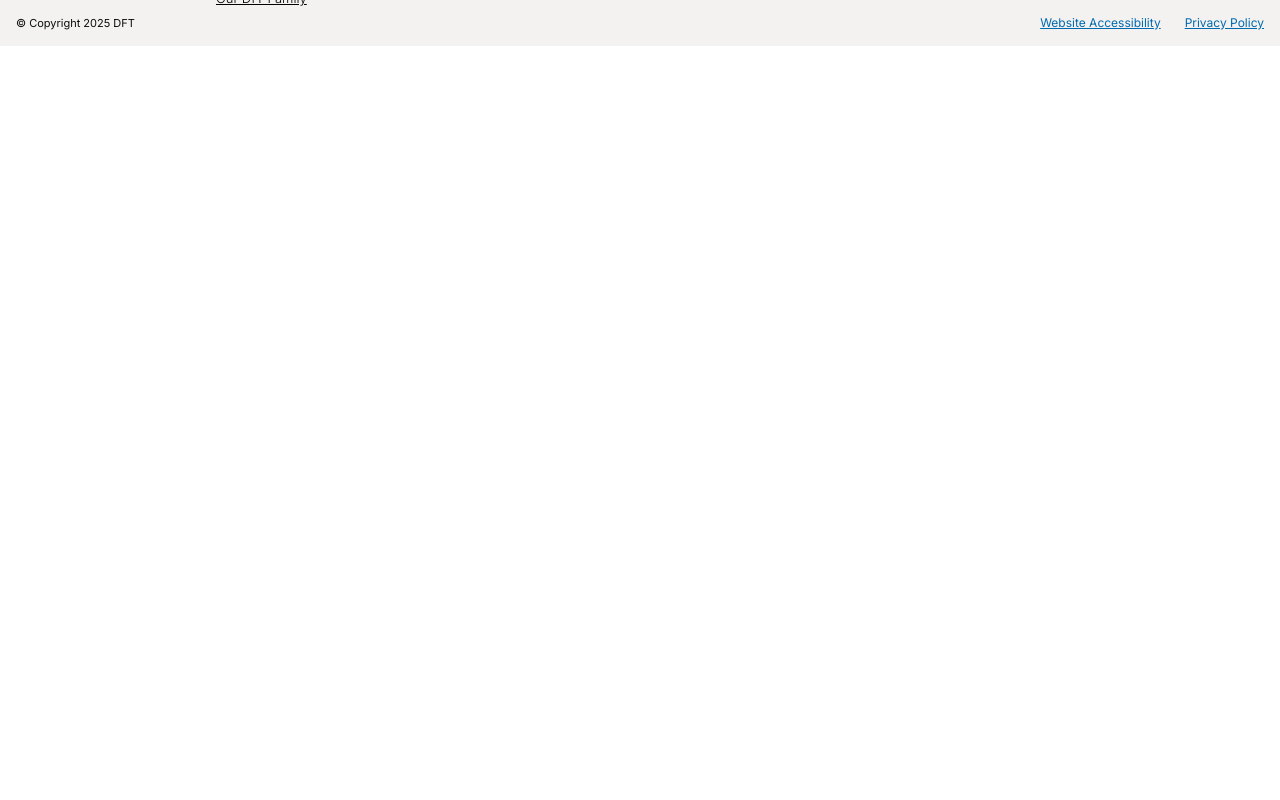
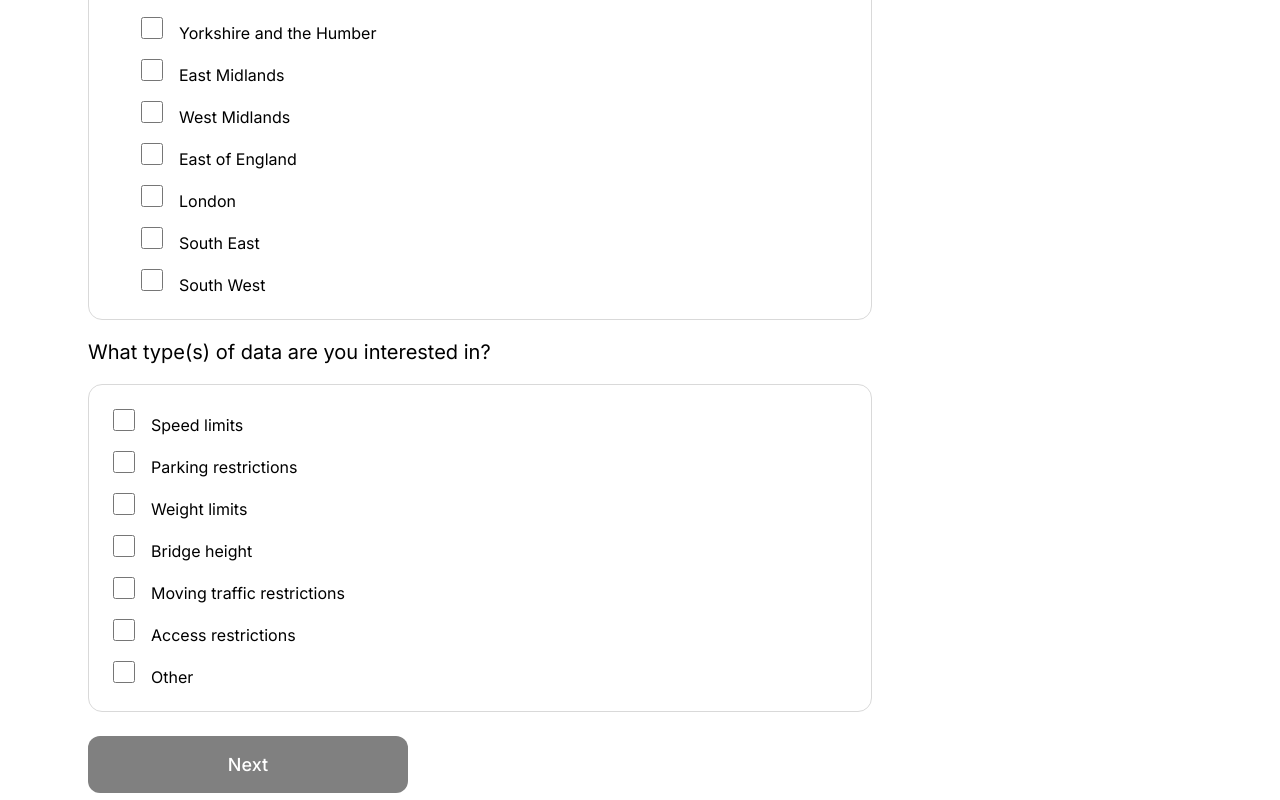
Before and after one commit to pa-digital/dft-dtro-beta-ui, a React (Vite) app: page /consumer/create in a window 1280 px wide. Shown: the part 1240-2040 px from the top of the page. Before the commit the page ends 1286 px from the top, so only its background shows below. Built offline with nearby package versions, Linux system fonts and the light colour scheme.

Commit message:
Finished consumer app creation page

```diff
--- /dev/null
+++ b/src/components/checkbox/checkbox.component.tsx
@@ -0,0 +1,72 @@
+import React, { useState } from "react";
+import styles from "./checkbox.module.css";
+import classNames from "classnames";
+import { RadioButtonOption } from "../radio-button/radio-button.component";
+
+interface CheckboxComponentProps {
+  items: RadioButtonOption[];
+  allowSelectAll?: boolean;
+  onChange: (selected: boolean[]) => void;
+}
+
+const CheckboxComponent: React.FC<CheckboxComponentProps> = ({
+  items,
+  allowSelectAll = false,
+  onChange,
+}) => {
+  const [allSelected, setAllSelected] = useState(false);
+  const [selectedItems, setSelectedItems] = useState<boolean[]>(
+    new Array(items.length).fill(false)
+  );
+
+  const handleSelectAll = () => {
+    const newSelectAllState = !allSelected;
+    setAllSelected(newSelectAllState);
+    const newSelectedItems = new Array(items.length).fill(newSelectAllState);
+    setSelectedItems(newSelectedItems);
+    onChange(newSelectedItems);
+  };
+
+  const handleChange = (index: number) => {
+    const newSelectedItems = [...selectedItems];
+    newSelectedItems[index] = !newSelectedItems[index];
+    setSelectedItems(newSelectedItems);
+    setAllSelected(newSelectedItems.every((item) => item));
+    onChange(newSelectedItems);
+  };
+
+  return (
+    <div className={styles.container}>
+      {allowSelectAll && (
+        <div className={styles.item}>
+          <label>
+            <input
+              type="checkbox"
+              checked={allSelected}
+              onChange={handleSelectAll}
+            ></input>
+            ({allSelected ? "Unselect all" : "Select all"})
+          </label>
+        </div>
+      )}
+      {items.map((item, index) => (
+        <div
+          className={classNames(styles.item, {
+            [styles.indented]: allowSelectAll,
+          })}
+        >
+          <label>
+            <input
+              type="checkbox"
+              checked={selectedItems[index]}
+              onChange={() => handleChange(index)}
+            ></input>
+            {item.title}
+          </label>
+        </div>
+      ))}
+    </div>
+  );
+};
+
+export default CheckboxComponent;
--- /dev/null
+++ b/src/components/checkbox/checkbox.module.css
@@ -0,0 +1,25 @@
+.item {
+  cursor: pointer;
+  padding: 8px;
+}
+
+.item:hover {
+  background-color: rgb(238, 241, 242);
+  color: rgb(0, 106, 176);
+}
+
+.indented {
+  margin-left: 28px;
+}
+
+input[type="checkbox"] {
+  all: unset;
+  -webkit-appearance: checkbox;
+  appearance: checkbox;
+  width: 22px;
+  height: 22px;
+  border: 1px solid #000;
+  border-radius: 2px;
+  background-color: white;
+  margin-right: 16px;
+}
--- /dev/null
+++ b/src/pages/app-creation/consumer/constants.ts
@@ -0,0 +1,107 @@
+export const usageOptions = [
+  {
+    title: "Research",
+    value: 0,
+  },
+  {
+    title: "Analysis",
+    value: 1,
+  },
+  {
+    title: "Product Development",
+    value: 2,
+  },
+  {
+    title: "Other",
+    value: 3,
+  },
+];
+
+export const activityOptions = [
+  {
+    title: "Public Sector",
+    value: 0,
+  },
+  {
+    title: "Commercial",
+    value: 1,
+  },
+  {
+    title: "Non-profit",
+    value: 2,
+  },
+  {
+    title: "Other",
+    value: 3,
+  },
+];
+
+export const geographyOptions = [
+  {
+    title: "North East",
+    value: 0,
+  },
+  {
+    title: "North West",
+    value: 1,
+  },
+  {
+    title: "Yorkshire and the Humber",
+    value: 2,
+  },
+  {
+    title: "East Midlands",
+    value: 3,
+  },
+  {
+    title: "West Midlands",
+    value: 4,
+  },
+  {
+    title: "East of England",
+    value: 5,
+  },
+  {
+    title: "London",
+    value: 6,
+  },
+  {
+    title: "South East",
+    value: 7,
+  },
+  {
+    title: "South West",
+    value: 8,
+  },
+];
+
+export const interestOptions = [
+  {
+    title: "Speed limits",
+    value: 0,
+  },
+  {
+    title: "Parking restrictions",
+    value: 1,
+  },
+  {
+    title: "Weight limits",
+    value: 2,
+  },
+  {
+    title: "Bridge height",
+    value: 3,
+  },
+  {
+    title: "Moving traffic restrictions",
+    value: 4,
+  },
+  {
+    title: "Access restrictions",
+    value: 5,
+  },
+  {
+    title: "Other",
+    value: 6,
+  },
+];
--- a/src/pages/app-creation/consumer/consumer-app-creation..page.tsx
+++ b/src/pages/app-creation/consumer/consumer-app-creation..page.tsx
@@ -1,53 +1,34 @@
-import React, { useEffect, useState } from "react";
+import React, { useState } from "react";
 import styles from "./consumer-app-creation.module.css";
 import NavLinkComponent from "../../../components/nav-link/nav-link.component";
 import RadioButtonComponent from "../../../components/radio-button/radio-button.component";
+import CheckboxComponent from "../../../components/checkbox/checkbox.component";
+import ButtonComponent, {
+  ButtonType,
+} from "../../../components/button/button.component";
+import {
+  activityOptions,
+  geographyOptions,
+  interestOptions,
+  usageOptions,
+} from "./constants";
 
 const ConsumerAppCreationPage: React.FC = () => {
   const [usage, setUsage] = useState<number>();
-  const [usageOtherDetails, setUsageOtherDetails] = useState<string>();
-  const [usageMoreInformation, setUsageMoreInformation] = useState<string>();
+  const [usageOtherDetails, setUsageOtherDetails] = useState<string>("");
+  const [usageMoreInformation, setUsageMoreInformation] = useState<string>("");
 
   const [activity, setActivity] = useState<number>();
-  const [activityOtherDetails, setActivityOtherDetails] = useState<string>();
+  const [activityOtherDetails, setActivityOtherDetails] = useState<string>("");
 
-  const usageOptions = [
-    {
-      title: "Research",
-      value: 0,
-    },
-    {
-      title: "Analysis",
-      value: 1,
-    },
-    {
-      title: "Product Development",
-      value: 2,
-    },
-    {
-      title: "Other",
-      value: 3,
-    },
-  ];
+  const [geography, setGeography] = useState<boolean[]>(
+    new Array(geographyOptions.length).fill(false)
+  );
 
-  const activityOptions = [
-    {
-      title: "Public Sector",
-      value: 0,
-    },
-    {
-      title: "Commercial",
-      value: 1,
-    },
-    {
-      title: "Non-profit",
-      value: 2,
-    },
-    {
-      title: "Other",
-      value: 3,
-    },
-  ];
+  const [interest, setInterets] = useState<boolean[]>(
+    new Array(interestOptions.length).fill(false)
+  );
+  const [interestOtherDetails, setInterestOtherDetails] = useState<string>();
 
   const handleUsageChange = (value: number): void => {
     setUsage(value);
@@ -55,6 +36,14 @@ const ConsumerAppCreationPage: React.FC = () => {
 
   const handleActivityChange = (value: number): void => {
     setActivity(value);
+  };
+
+  const handleGeographyChange = (selected: boolean[]): void => {
+    setGeography(selected);
+  };
+
+  const handleInterestChange = (selected: boolean[]): void => {
+    setInterets(selected);
   };
 
   const usageIsOther = () => {
@@ -65,16 +54,108 @@ const ConsumerAppCreationPage: React.FC = () => {
     return activity === activityOptions.find((v) => v.title === "Other")?.value;
   };
 
+  const interestIsOther = () => {
+    const otherIndex = interestOptions.findIndex((v) => v.title === "Other");
+    return interest[otherIndex];
+  };
+
   const handleUsageOtherDetailsChange = (
     event: React.ChangeEvent<HTMLTextAreaElement>
   ) => {
     setUsageOtherDetails(event.target.value);
   };
 
+  const handleUsageMoreInformationChange = (
+    event: React.ChangeEvent<HTMLTextAreaElement>
+  ) => {
+    setUsageMoreInformation(event.target.value);
+  };
+
   const handleActivityOtherDetailsChange = (
     event: React.ChangeEvent<HTMLTextAreaElement>
   ) => {
     setActivityOtherDetails(event.target.value);
+  };
+
+  const handleInterestOtherDetailsChange = (
+    event: React.ChangeEvent<HTMLTextAreaElement>
+  ) => {
+    setInterestOtherDetails(event.target.value);
+  };
+
+  const getGeographies = () => {
+    return geographyOptions
+      .map((item, index) => (geography[index] ? item.title : null))
+      .filter((name) => name !== null);
+  };
+
+  const getInterests = () => {
+    return interestOptions
+      .map((item, index) => (interest[index] ? item.title : null))
+      .filter((name) => name !== null);
+  };
+
+  const isDataValid = (): boolean => {
+    if (usage === undefined || usage === null) return false;
+    if (
+      usageIsOther() &&
+      (usageOtherDetails === null ||
+        usageOtherDetails === undefined ||
+        usageOtherDetails?.trim().length === 0)
+    )
+      return false;
+
+    if (activity === null || activity === undefined) return false;
+    if (
+      activityIsOther() &&
+      (activityOtherDetails === null ||
+        activityOtherDetails === undefined ||
+        activityOtherDetails?.trim().length === 0)
+    )
+      return false;
+
+    if (geography.every((item) => item === false)) return false;
+
+    if (interest.every((item) => item === false)) return false;
+    const interestOtherIndex = interestOptions.findIndex(
+      (item) => item.title === "Other"
+    );
+    if (interestOtherIndex === -1) return false;
+    if (
+      interest[interestOtherIndex] &&
+      (interestOtherDetails === null ||
+        interestOtherDetails === undefined ||
+        interestOtherDetails?.trim().length === 0)
+    )
+      return false;
+
+    return true;
+  };
+
+  const handleSubmission = () => {
+    if (!isDataValid()) {
+      return;
+    }
+
+    const payload = {
+      usage: {
+        type: usageOptions[usage!].title,
+        ...(usageIsOther() && { details: usageOtherDetails }),
+      },
+      ...(usageMoreInformation && {
+        additionalInformation: usageMoreInformation,
+      }),
+      activity: {
+        type: activityOptions[activity!].title,
+        ...(activityIsOther() && { details: activityOtherDetails }),
+      },
+      geography: getGeographies(),
+      interest: {
+        type: getInterests(),
+        ...(interestIsOther() && { details: interestOtherDetails }),
+      },
+    };
+    console.log(payload);
   };
 
   return (
@@ -97,7 +178,10 @@ const ConsumerAppCreationPage: React.FC = () => {
       />
       {usageIsOther() && (
         <div className={styles.wrapper}>
-          <div className={styles.indicator}></div>
+          <div
+            className={styles.indicator}
+            style={{ marginLeft: "26px" }}
+          ></div>
           <div className={styles.infoContainer}>
             <p>Please provide details</p>
             <textarea
@@ -109,7 +193,10 @@ const ConsumerAppCreationPage: React.FC = () => {
       )}
       <div className={styles.additionalInformationContainer}>
         <h3>Please provide any additional information</h3>
-        <textarea></textarea>
+        <textarea
+          value={usageMoreInformation}
+          onChange={handleUsageMoreInformationChange}
+        ></textarea>
       </div>
       <h3>What type of activity are you planning to use this data for?</h3>
       <RadioButtonComponent
@@ -119,7 +206,10 @@ const ConsumerAppCreationPage: React.FC = () => {
       />
       {activityIsOther() && (
         <div className={styles.wrapper}>
-          <div className={styles.indicator}></div>
+          <div
+            className={styles.indicator}
+            style={{ marginLeft: "26px" }}
+          ></div>
           <div className={styles.infoContainer}>
             <p>Please provide details</p>
             <textarea
@@ -129,6 +219,44 @@ const ConsumerAppCreationPage: React.FC = () => {
           </div>
         </div>
       )}
+      <h3>What areas of the country are you interested in?</h3>
+      <div className={styles.cardContainer}>
+        <CheckboxComponent
+          items={geographyOptions}
+          allowSelectAll={true}
+          onChange={handleGeographyChange}
+        />
+      </div>
+      <h3>What type(s) of data are you interested in?</h3>
+      <div className={styles.cardContainer}>
+        <CheckboxComponent
+          items={interestOptions}
+          onChange={handleInterestChange}
+        />
+        {interestIsOther() && (
+          <div className={styles.wrapper}>
+            <div
+              className={styles.indicator}
+              style={{ marginLeft: "16px" }}
+            ></div>
+            <div className={styles.infoContainer}>
+              <p>Please provide details</p>
+              <textarea
+                value={interestOtherDetails}
+                onChange={handleInterestOtherDetailsChange}
+              ></textarea>
+            </div>
+          </div>
+        )}
+      </div>
+      <div className={styles.buttonContainer}>
+        <ButtonComponent
+          type={ButtonType.Primary}
+          text="Next"
+          onClick={handleSubmission}
+          disabled={!isDataValid()}
+        />
+      </div>
     </div>
   );
 };
--- a/src/pages/app-creation/consumer/consumer-app-creation.module.css
+++ b/src/pages/app-creation/consumer/consumer-app-creation.module.css
@@ -38,7 +38,6 @@ h3 {
   height: 100%;
   width: 6px;
   background-color: rgb(177, 180, 182);
-  margin-left: 26px;
   border-radius: 12px;
 }
 
@@ -66,3 +65,14 @@ textarea {
   flex-direction: column;
   height: 180px;
 }
+
+.cardContainer {
+  padding: 16px;
+  border: 1px solid rgba(217, 217, 217, 1);
+  border-radius: 14px;
+}
+
+.buttonContainer {
+  width: 320px;
+  margin-top: 24px;
+}
```
